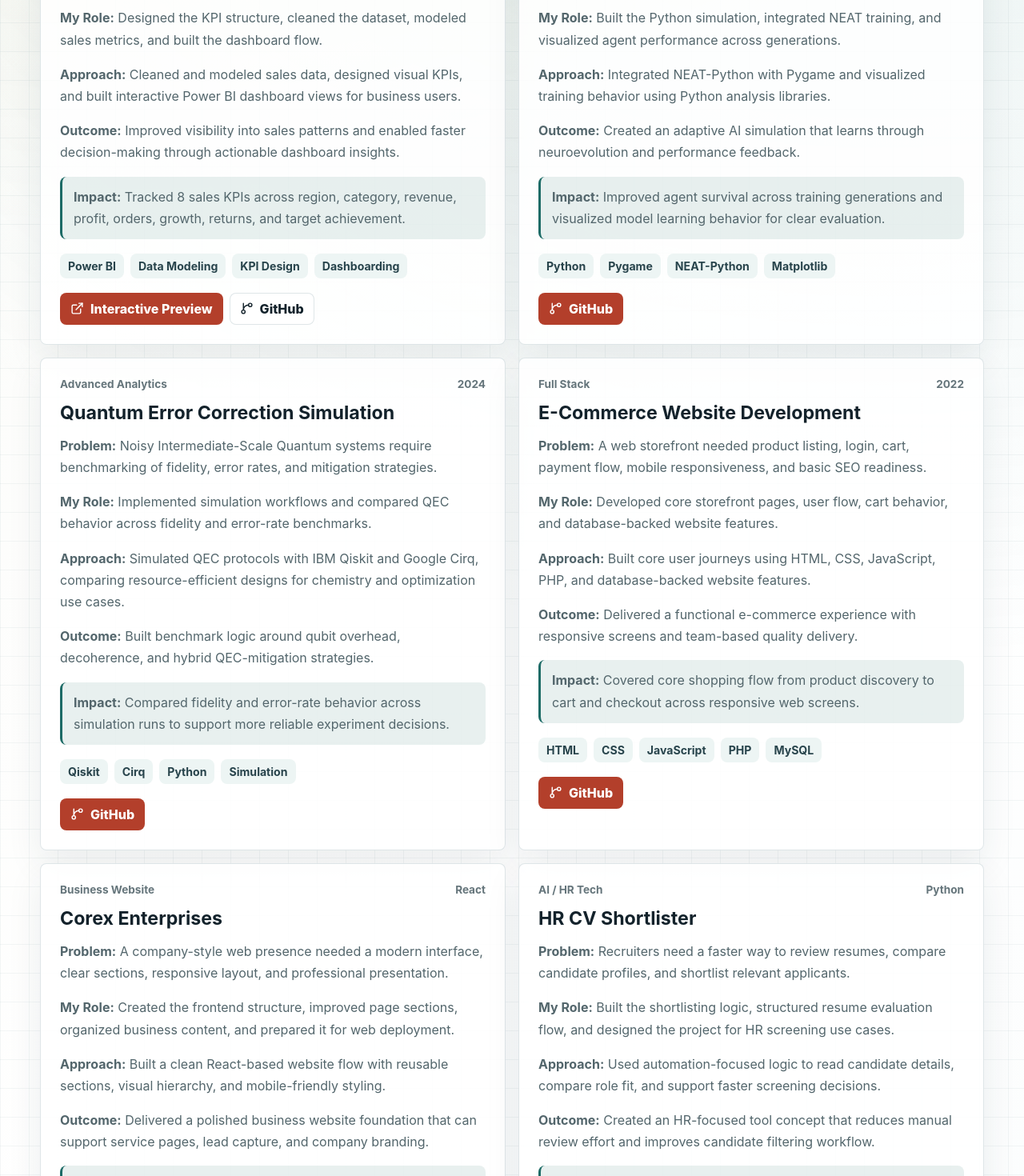
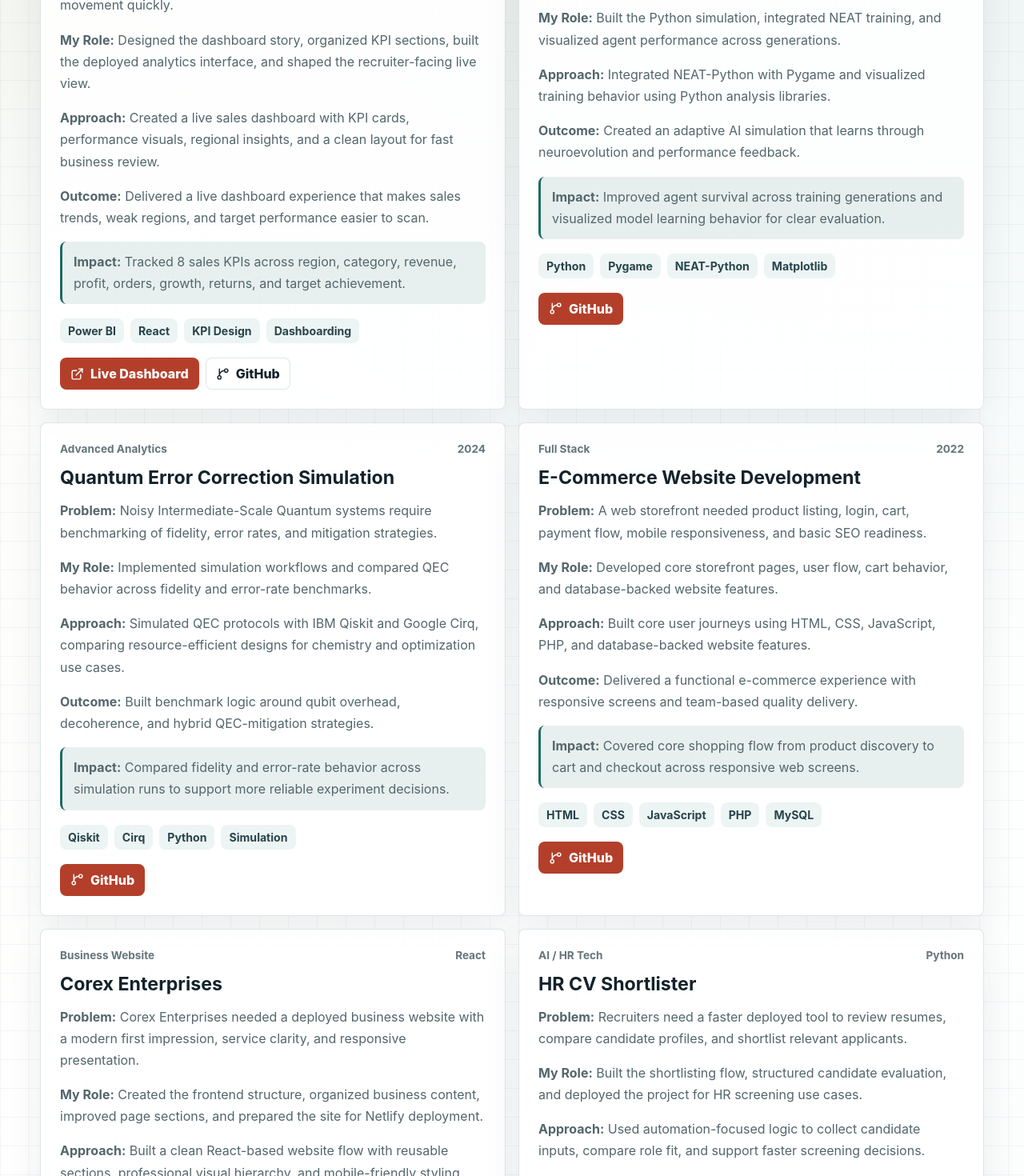
Before and after one commit to krishnayadav0218/data-analyst-portfolio, a React (Vite) app: page / in a window 1280 px wide. Shown: the part 2420-3890 px from the top of the page at 80% size. Built offline with nearby package versions, Linux system fonts and the light colour scheme; no server answers.

Commit message:
Update project live links and admin copy

```diff
--- a/src/App.jsx
+++ b/src/App.jsx
@@ -467,8 +467,8 @@ function App() {
           </p>
           <h2>Portfolio content control center</h2>
           <p>
-            A clean admin-style overview for tracking sections, projects, skills, contact readiness, and publishing
-            status.
+            A focused control view for keeping portfolio content, featured work, contact systems, and launch readiness
+            organized in one place.
           </p>
         </div>
         <div className="admin-panel">
--- a/src/profileData.js
+++ b/src/profileData.js
@@ -41,16 +41,16 @@ export const profileData = {
       tag: 'Business Intelligence',
       year: 'Power BI',
       problem:
-        'Regional sales performance needed a clear view across time periods, markets, and key performance indicators.',
-      role: 'Designed the KPI structure, cleaned the dataset, modeled sales metrics, and built the dashboard flow.',
+        'Sales leaders needed a deployed dashboard experience to monitor revenue, profit, orders, regional performance, and KPI movement quickly.',
+      role: 'Designed the dashboard story, organized KPI sections, built the deployed analytics interface, and shaped the recruiter-facing live view.',
       approach:
-        'Cleaned and modeled sales data, designed visual KPIs, and built interactive Power BI dashboard views for business users.',
+        'Created a live sales dashboard with KPI cards, performance visuals, regional insights, and a clean layout for fast business review.',
       outcome:
-        'Improved visibility into sales patterns and enabled faster decision-making through actionable dashboard insights.',
+        'Delivered a live dashboard experience that makes sales trends, weak regions, and target performance easier to scan.',
       impact: 'Tracked 8 sales KPIs across region, category, revenue, profit, orders, growth, returns, and target achievement.',
-      stack: ['Power BI', 'Data Modeling', 'KPI Design', 'Dashboarding'],
-      liveUrl: '/power-bi-sales-dashboard-demo.html',
-      liveLabel: 'Interactive Preview',
+      stack: ['Power BI', 'React', 'KPI Design', 'Dashboarding'],
+      liveUrl: 'https://sales-dashboard0218.vercel.app/',
+      liveLabel: 'Live Dashboard',
       codeUrl: 'https://github.com/krishnayadav0218/data-analyst-portfolio',
     },
     {
@@ -103,16 +103,16 @@ export const profileData = {
       tag: 'Business Website',
       year: 'React',
       problem:
-        'A company-style web presence needed a modern interface, clear sections, responsive layout, and professional presentation.',
+        'Corex Enterprises needed a deployed business website with a modern first impression, service clarity, and responsive presentation.',
       role:
-        'Created the frontend structure, improved page sections, organized business content, and prepared it for web deployment.',
+        'Created the frontend structure, organized business content, improved page sections, and prepared the site for Netlify deployment.',
       approach:
-        'Built a clean React-based website flow with reusable sections, visual hierarchy, and mobile-friendly styling.',
+        'Built a clean React-based website flow with reusable sections, professional visual hierarchy, and mobile-friendly styling.',
       outcome:
-        'Delivered a polished business website foundation that can support service pages, lead capture, and company branding.',
-      impact: 'Created a deployable business website structure with responsive sections, clear service discovery, and lead-ready pages.',
+        'Delivered a live business website that supports service discovery, brand trust, and future lead capture improvements.',
+      impact: 'Created a deployed company website with responsive sections, clear service discovery, and production-ready presentation.',
       stack: ['React', 'JavaScript', 'CSS', 'Responsive UI'],
-      liveUrl: 'https://github.com/krishnayadav0218/corex-exnterprises',
+      liveUrl: 'https://corex-exnterprises.netlify.app/',
       codeUrl: 'https://github.com/krishnayadav0218/corex-exnterprises',
     },
     {
@@ -120,16 +120,16 @@ export const profileData = {
       tag: 'AI / HR Tech',
       year: 'Python',
       problem:
-        'Recruiters need a faster way to review resumes, compare candidate profiles, and shortlist relevant applicants.',
+        'Recruiters need a faster deployed tool to review resumes, compare candidate profiles, and shortlist relevant applicants.',
       role:
-        'Built the shortlisting logic, structured resume evaluation flow, and designed the project for HR screening use cases.',
+        'Built the shortlisting flow, structured candidate evaluation, and deployed the project for HR screening use cases.',
       approach:
-        'Used automation-focused logic to read candidate details, compare role fit, and support faster screening decisions.',
+        'Used automation-focused logic to collect candidate inputs, compare role fit, and support faster screening decisions.',
       outcome:
-        'Created an HR-focused tool concept that reduces manual review effort and improves candidate filtering workflow.',
+        'Delivered a live HR tech tool that reduces manual review effort and improves candidate filtering workflow.',
       impact: 'Designed to reduce resume screening time by up to 40% by prioritizing role-fit signals before manual review.',
       stack: ['Python', 'Automation', 'Resume Screening', 'HR Analytics'],
-      liveUrl: 'https://github.com/krishnayadav0218/hr-cv-shortlister',
+      liveUrl: 'https://talent-shortlist-pro.onrender.com/',
       codeUrl: 'https://github.com/krishnayadav0218/hr-cv-shortlister',
     },
   ],
```
Also changed, not shown: 1 other file (tests, documents, lock files or other folders).
